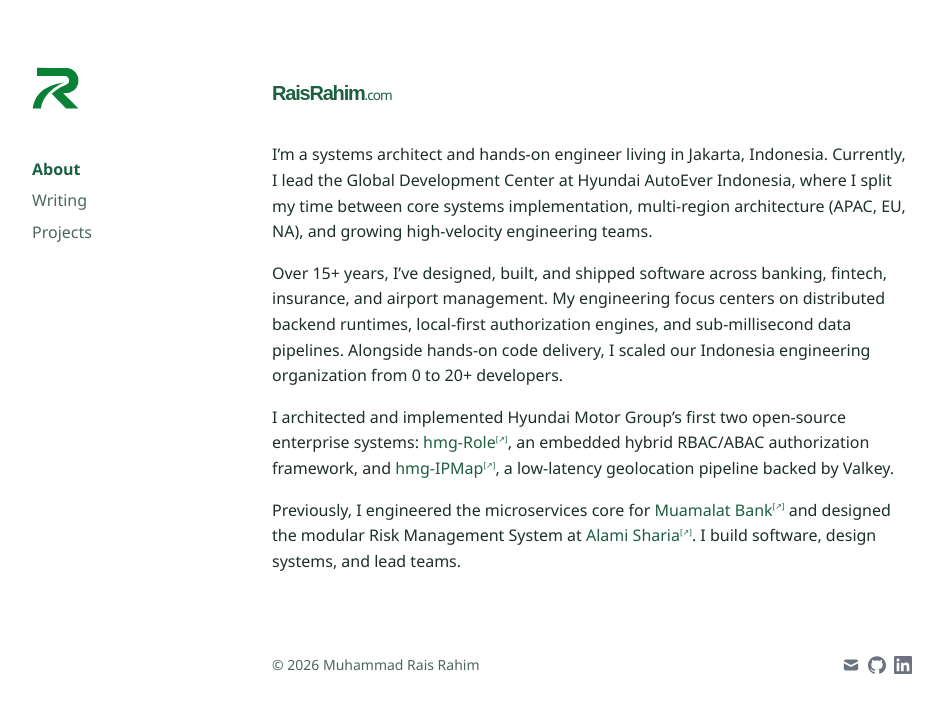
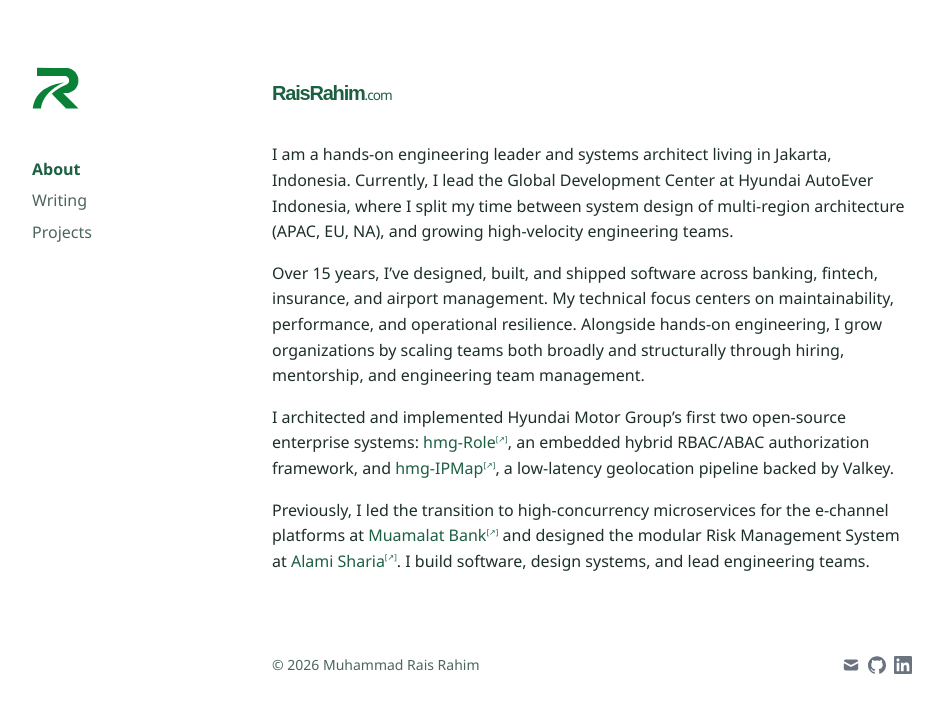
Before and after one commit to raisrahim/raisrahim.github.io, a Jekyll site: the page built from index.md, in a window 1280 px wide. Shown: the top 713 px of the page, without its empty margins (96-1039 px from the left). Built offline with Jekyll 4.4.1, drawn with Linux system fonts in a browser that asks for light colours.

Commit message:
fix: update title and description for clarity and consistency in project overview

```diff
--- a/index.md
+++ b/index.md
@@ -1,14 +1,13 @@
 ---
 layout: home
-title: "Muhammad Rais Rahim | Principal Systems Architect & Builder"
+title: "Muhammad Rais Rahim | Engineering Leader & Principal Systems Architect"
 description: >-
-  About Muhammad Rais Rahim, a hands-on systems architect, principal software engineer, and engineering leader with 15+ years of experience building distributed systems.
+  About Muhammad Rais Rahim, an engineering leader and principal systems architect with 15+ years of experience building enterprise systems and scaling engineering teams.
 ---
+I am a hands-on engineering leader and systems architect living in Jakarta, Indonesia. Currently, I lead the Global Development Center at Hyundai AutoEver Indonesia, where I split my time between system design of multi-region architecture (APAC, EU, NA), and growing high-velocity engineering teams.
 
-I'm a systems architect and hands-on engineer living in Jakarta, Indonesia. Currently, I lead the Global Development Center at Hyundai AutoEver Indonesia, where I split my time between core systems implementation, multi-region architecture (APAC, EU, NA), and growing high-velocity engineering teams.
-
-Over 15+ years, I’ve designed, built, and shipped software across banking, fintech, insurance, and airport management. My engineering focus centers on distributed backend runtimes, local-first authorization engines, and sub-millisecond data pipelines. Alongside hands-on code delivery, I scaled our Indonesia engineering organization from 0 to 20+ developers.
+Over 15 years, I’ve designed, built, and shipped software across banking, fintech, insurance, and airport management. My technical focus centers on maintainability, performance, and operational resilience. Alongside hands-on engineering, I grow organizations by scaling teams both broadly and structurally through hiring, mentorship, and engineering team management.
 
 I architected and implemented Hyundai Motor Group’s first two open-source enterprise systems: [hmg-Role](https://github.com/hyundaimotorgroup/hmg-role), an embedded hybrid RBAC/ABAC authorization framework, and [hmg-IPMap](https://github.com/hyundaimotorgroup/hmg-ipmap), a low-latency geolocation pipeline backed by Valkey.
 
-Previously, I engineered the microservices core for [Muamalat Bank](https://www.bankmuamalat.co.id/) and designed the modular Risk Management System at [Alami Sharia](https://alamisharia.co.id/). I build software, design systems, and lead teams.
+Previously, I led the transition to high-concurrency microservices for the e-channel platforms at [Muamalat Bank](https://www.bankmuamalat.co.id/) and designed the modular Risk Management System at [Alami Sharia](https://alamisharia.co.id/). I build software, design systems, and lead engineering teams.
```
